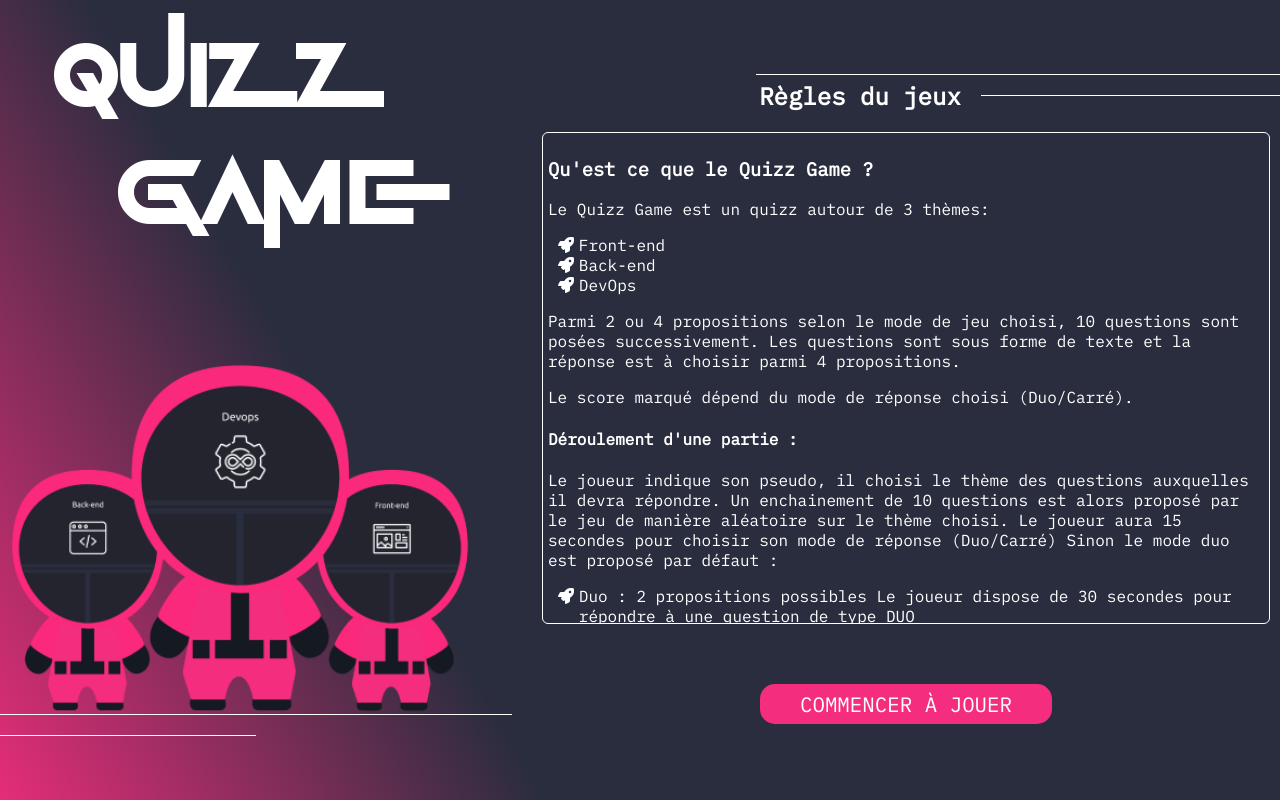
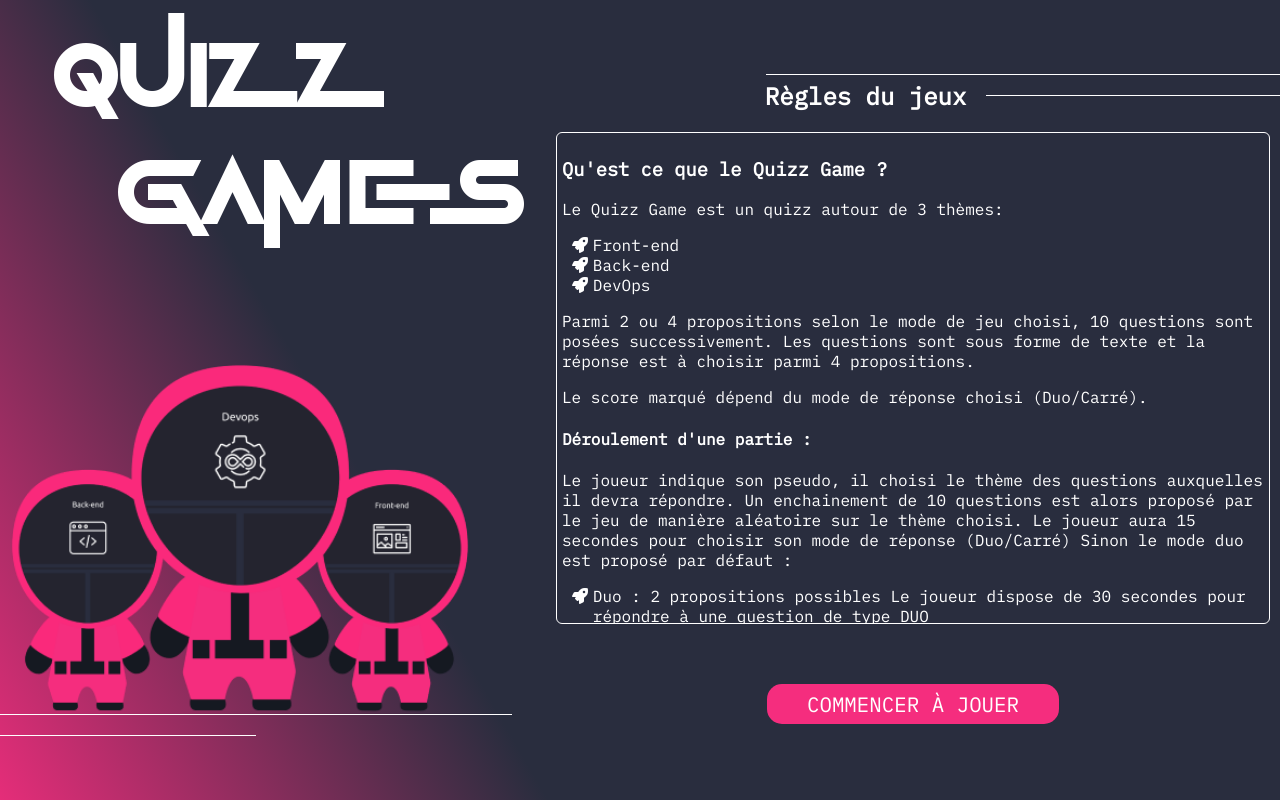
Before and after one commit to open-repos/cda-hackathon-quiz-app-frontend, a React (Vite) app in the folder Hackathon-Quiz-App/: page /home in a window 1280 px wide. Built offline with nearby package versions, Linux system fonts and the light colour scheme.

Commit message:
[CI] Juste un test sur le changement du titre ( game -> games) et visualisation en sur https://quizz-game.andriacapai.com

```diff
--- a/Hackathon-Quiz-App/src/js/components/Title.jsx
+++ b/Hackathon-Quiz-App/src/js/components/Title.jsx
@@ -6,7 +6,7 @@ function Title() {
       <h1 id="main-title">
         <span>Quizz</span>
         <span className="br"></span>
-        <span id="text-game">Game</span>
+        <span id="text-game">Games</span>
       </h1>
     </div>
   );
```
